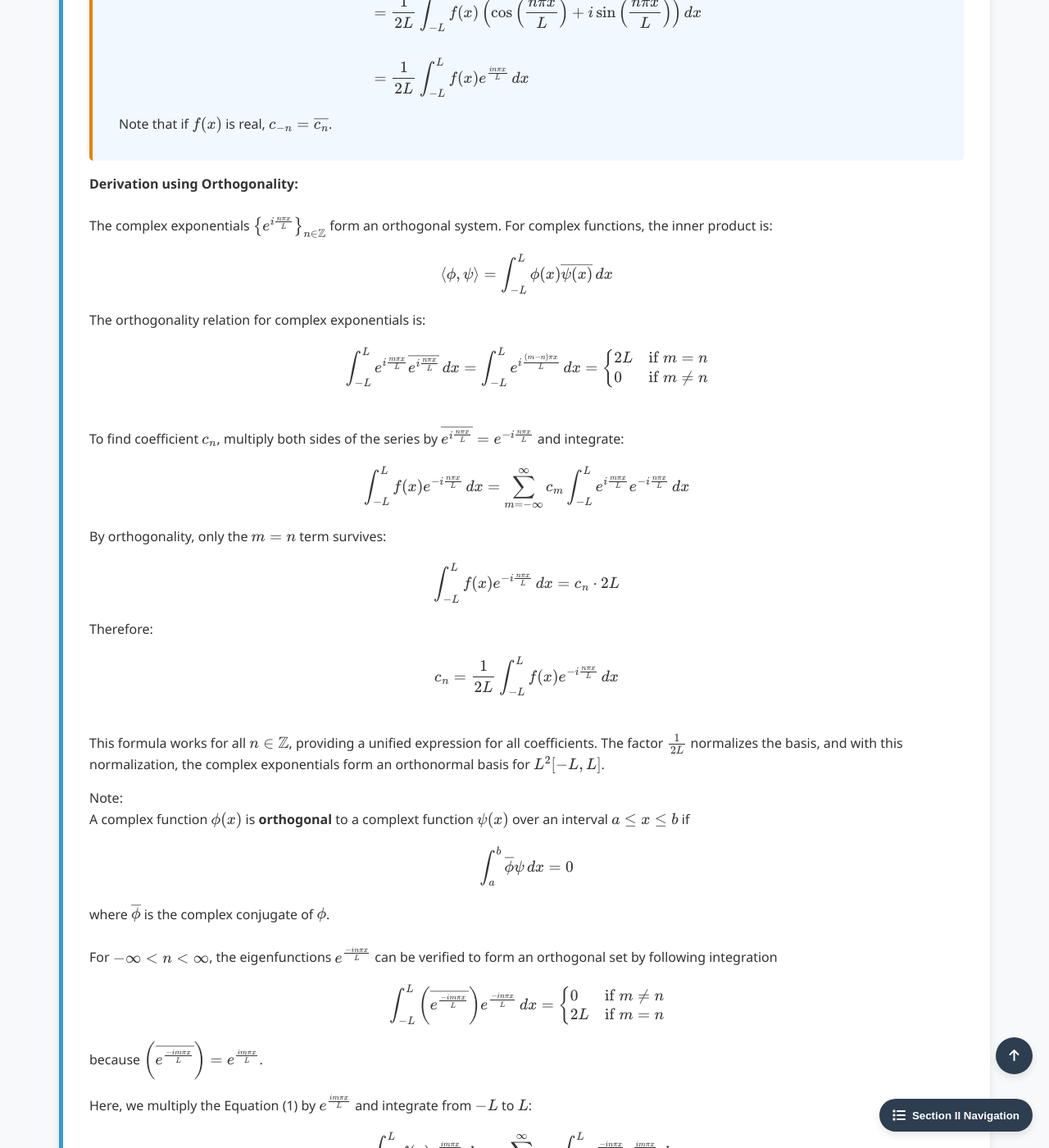
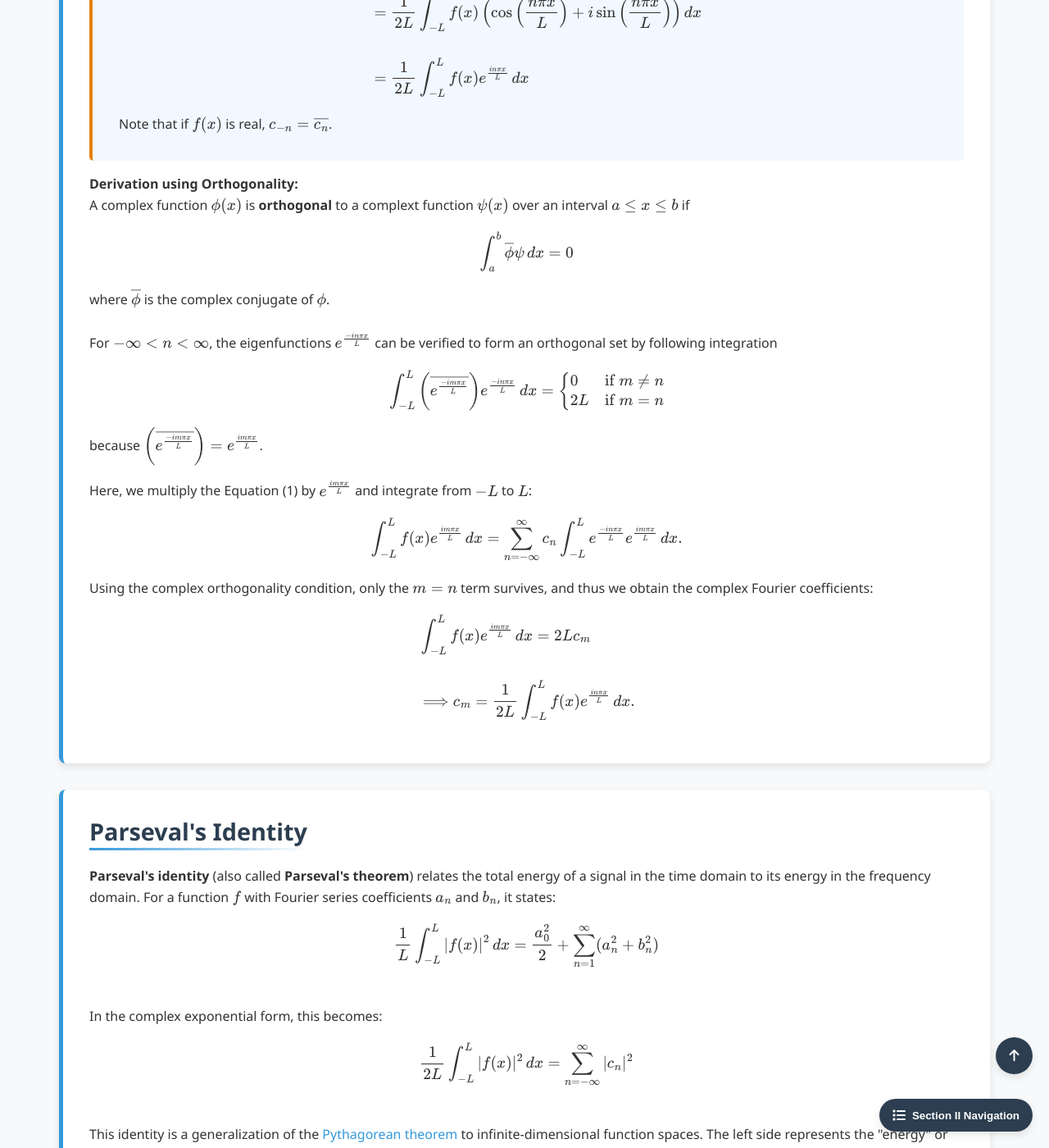
Before and after one commit to Yusukey01/yusukey01.github.io, a Jekyll site: the page built from Mathematics/Calculus/fourier_series.html, in a window 1280 px wide and 1400 px high, scrolled down 6394 px. Shown: the whole window at 82% size. Built offline with Jekyll 4.4.1, drawn with Linux system fonts in a browser that asks for light colours; some of the changed text lies outside the part shown.

```diff
--- a/Mathematics/Calculus/fourier_series.html
+++ b/Mathematics/Calculus/fourier_series.html
@@ -340,51 +340,6 @@ uses_python: false
 
                 <p>
                 <strong>Derivation using Orthogonality:</strong>
-                <br><br>
-                The complex exponentials \(\left\{e^{i\frac{n\pi x}{L}}\right\}_{n \in \mathbb{Z}}\) form an orthogonal system.
-                For complex functions, the inner product is:
-                \[
-                \langle \phi, \psi \rangle = \int_{-L}^{L} \phi(x)\overline{\psi(x)} \, dx
-                \]
-                The orthogonality relation for complex exponentials is:
-                \[
-                \int_{-L}^{L} e^{i\frac{m\pi x}{L}} \overline{e^{i\frac{n\pi x}{L}}} \, dx = \int_{-L}^{L} e^{i\frac{(m-n)\pi x}{L}} \, dx = \begin{cases}
-                2L & \text{if } m = n \\
-                0 & \text{if } m \neq n
-                \end{cases}
-                \]
-                <br>
-                To find coefficient \(c_n\), multiply both sides of the series by \(\overline{e^{i\frac{n\pi x}{L}}} = e^{-i\frac{n\pi x}{L}}\) and integrate:
-                \[
-                \int_{-L}^{L} f(x)e^{-i\frac{n\pi x}{L}} \, dx = \sum_{m=-\infty}^{\infty} c_m \int_{-L}^{L} e^{i\frac{m\pi x}{L}} e^{-i\frac{n\pi x}{L}} \, dx
-                \]
-                By orthogonality, only the \(m = n\) term survives:
-                \[
-                \int_{-L}^{L} f(x)e^{-i\frac{n\pi x}{L}} \, dx = c_n \cdot 2L
-                \]
-                Therefore:
-                \[
-                c_n = \frac{1}{2L} \int_{-L}^{L} f(x)e^{-i\frac{n\pi x}{L}} \, dx
-                \]
-                <br>
-                This formula works for all \(n \in \mathbb{Z}\), providing a unified expression for all coefficients. The factor \(\frac{1}{2L}\)
-                normalizes the basis, and with this normalization, the complex exponentials form an orthonormal basis for \(L^2[-L, L]\).
-                </p>
-
-
-
-
-
-
-
-
-
-
-
-
-
-
-                Note:
                 <br>
                 A complex function \(\phi(x)\) is <strong>orthogonal</strong> to a complext function \(\psi(x)\) over an interval \(a \leq x \leq b\) if
                 \[
@@ -407,7 +362,7 @@ uses_python: false
                 \[
                  \int_{-L}^L f(x) e^{\frac{i m \pi x}{L}} \, dx =  \sum_{n= -\infty}^{\infty} c_n \int_{-L}^L e^{\frac{-i n \pi x}{L}} e^{\frac{i m \pi x}{L}} \, dx.
                 \]
-                Using the complex orthogonality condition, the sum reduces to one term, \(n =m\)m and thus we obtain the complex Fourier coefficients:
+                Using the complex orthogonality condition, only the \(m = n\) term survives, and thus we obtain the complex Fourier coefficients:
                 \[
                 \begin{align*}
                  &\int_{-L}^L f(x) e^{\frac{i m \pi x}{L}} \, dx = 2Lc_m \\\\
```
Also changed, not shown: other parts of Mathematics/Calculus/fourier_series.html (+1 -1 lines).
